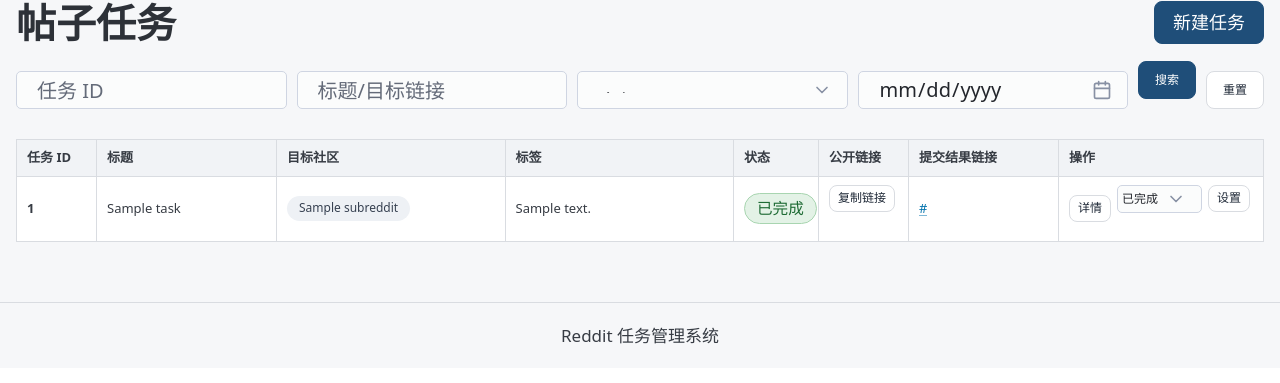
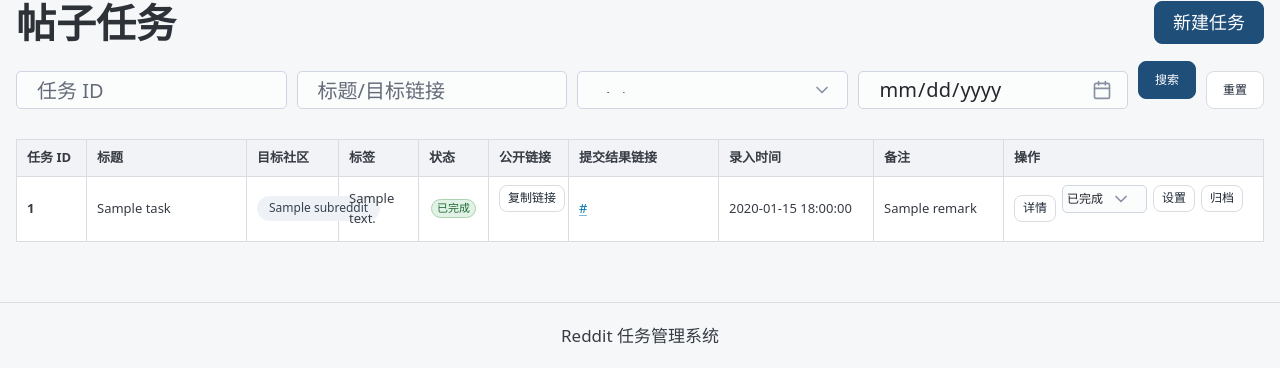
Before and after one commit to 135792468-jzl/reddit-task--home, a FastAPI app: template app/templates/tasks/posts_list.html in a window 1280 px wide. Shown: the top 383 px of the page. Run offline with FastAPI, Linux system fonts and the light colour scheme; the template is opened without the code that fills it: most values are stand-ins (such as "Sample title", 1, 10 or a date in 2020); some libraries are stand-ins or nearby versions.

Commit message:
feat: archive tasks, inline remark editing, and Beijing time display
Co-Authored-By: Claude Code <noreply@anthropic.com>

```diff
--- a/app/routers/admin_users.py
+++ b/app/routers/admin_users.py
@@ -27,7 +27,7 @@ def _fetch_users(conn):
             "username": r["username"],
             "is_admin": r["is_admin"],
             "is_active": r["is_active"],
-            "created_at": r["created_at"].strftime("%Y-%m-%d %H:%M:%S") if r["created_at"] else "",
+            "created_at": r["created_at"],
         }
         for r in rows
     ]
--- a/app/static/style.css
+++ b/app/static/style.css
@@ -132,6 +132,17 @@ footer p { margin: 0; }
   color: #1d4ed8;
   border: 1px solid #b6d4f0;
 }
+/* 列表页状态列：缩小状态胶囊，使其完整、居中地待在单元格内 */
+.table .badge-pending,
+.table .badge-completed,
+.table .badge-editing {
+  font-size: 11px;
+  padding: 1px 5px;
+  line-height: 1.3;
+  display: block;
+  width: fit-content;
+  margin: 0 auto;
+}
 .badge-list {
   display: flex;
   flex-wrap: wrap;
@@ -142,6 +153,16 @@ footer p { margin: 0; }
   color: #374151;
   border-color: #d9dce1;
   font-size: 12px;
+}
+.badge-type-post {
+  background: #e3f0fb;
+  color: #1d4ed8;
+  border: 1px solid #b6d4f0;
+}
+.badge-type-comment {
+  background: #eef1f5;
+  color: #374151;
+  border: 1px solid #d9dce1;
 }
 
 .table {
@@ -182,6 +203,34 @@ footer p { margin: 0; }
   overflow: hidden;
   text-overflow: ellipsis;
   white-space: nowrap;
+}
+.col-created { white-space: nowrap; }
+.cell-truncate {
+  display: block;
+  max-width: 100%;
+  overflow: hidden;
+  text-overflow: ellipsis;
+  white-space: nowrap;
+}
+.remark-cell { cursor: pointer; }
+.table .remark-text {
+  display: block;
+  max-width: 100%;
+  overflow: hidden;
+  text-overflow: ellipsis;
+  white-space: nowrap;
+}
+.remark-text.remark-placeholder {
+  color: var(--muted);
+  font-style: italic;
+  opacity: 0.75;
+}
+.remark-input {
+  width: 100%;
+  box-sizing: border-box;
+  margin: 0;
+  padding: 3px 6px;
+  font-size: 13px;
 }
 
 .form-group {
--- a/app/templates/admin/users_list.html
+++ b/app/templates/admin/users_list.html
@@ -31,7 +31,7 @@
         <td>{{ u.username }}{% if is_self %} <span class="muted">（我）</span>{% endif %}</td>
         <td>{% if u.is_admin %}<span class="badge badge-admin">管理员</span>{% else %}<span class="badge badge-operator">普通操作员</span>{% endif %}</td>
         <td>{% if u.is_active %}<span class="badge badge-enabled">启用</span>{% else %}<span class="badge badge-disabled">禁用</span>{% endif %}</td>
-        <td>{{ u.created_at }}</td>
+        <td>{{ u.created_at | format_time }}</td>
         <td class="actions">
           <button type="button" class="btn btn-sm" onclick="document.getElementById('reset-dialog-{{ u.id }}').showModal()">重置密码</button>
 
--- a/app/templates/base.html
+++ b/app/templates/base.html
@@ -16,6 +16,7 @@
             <a href="/tasks/comment/new" class="{{ 'active' if active_page == 'comment_new' else '' }}">录入评论</a>
             <a href="/tasks/posts" class="{{ 'active' if active_page == 'posts' else '' }}">帖子任务</a>
             <a href="/tasks/comments" class="{{ 'active' if active_page == 'comments' else '' }}">评论任务</a>
+            <a href="/tasks/archived" class="{{ 'active' if active_page == 'archived' else '' }}">归档任务</a>
             {% if current_user.is_admin %}<a href="/admin/users" class="{{ 'active' if active_page == 'admin_users' else '' }}">账号管理</a>{% endif %}
         </div>
         <div class="nav-user">
--- /dev/null
+++ b/app/templates/tasks/_remark_script.html
@@ -0,0 +1,72 @@
+<script>
+(function () {
+  function makeRemarkEditable(cell) {
+    if (cell.getAttribute('data-remark-bound')) return;
+    cell.setAttribute('data-remark-bound', '1');
+
+    var taskId = cell.getAttribute('data-task-id');
+    var current = cell.getAttribute('data-remark') || '';
+
+    cell.addEventListener('click', function () {
+      if (cell.querySelector('input')) return;
+
+      var input = document.createElement('input');
+      input.type = 'text';
+      input.className = 'remark-input';
+      input.value = current;
+      cell.innerHTML = '';
+      cell.appendChild(input);
+      input.focus();
+
+      var finished = false;
+
+      function render(text) {
+        var s = document.createElement('span');
+        s.className = 'remark-text' + (text ? '' : ' remark-placeholder');
+        s.textContent = text || '点击添加备注';
+        cell.innerHTML = '';
+        cell.appendChild(s);
+        cell.setAttribute('data-remark', text);
+        current = text;
+      }
+
+      function save() {
+        if (finished) return;
+        finished = true;
+        var value = input.value;
+        fetch('/tasks/' + taskId + '/remark', {
+          method: 'POST',
+          body: new URLSearchParams({ remark: value })
+        }).then(function (resp) { return resp.json(); })
+          .then(function (data) {
+            if (data && data.ok) {
+              render(data.remark || '');
+            } else {
+              alert('保存失败');
+              render(current);
+            }
+          })
+          .catch(function () {
+            alert('保存失败');
+            render(current);
+          });
+      }
+
+      function cancel() {
+        if (finished) return;
+        finished = true;
+        render(current);
+      }
+
+      input.addEventListener('keydown', function (e) {
+        if (e.key === 'Enter') { e.preventDefault(); save(); }
+        else if (e.key === 'Escape') { cancel(); }
+      });
+      input.addEventListener('blur', save);
+    });
+  }
+
+  var cells = document.querySelectorAll('.remark-cell');
+  Array.prototype.forEach.call(cells, makeRemarkEditable);
+})();
+</script>
--- a/app/templates/tasks/posts_list.html
+++ b/app/templates/tasks/posts_list.html
@@ -26,14 +26,16 @@
 <div class="table-wrap">
   <table class="table table-fixed">
     <colgroup>
+      <col style="width: 70px">
+      <col style="width: 160px">
+      <col>
       <col style="width: 80px">
-      <col style="width: 180px">
-      <col>
-      <col>
-      <col style="width: 85px">
-      <col style="width: 90px">
+      <col style="width: 70px">
+      <col style="width: 80px">
       <col style="width: 150px">
-      <col style="width: 205px">
+      <col style="width: 155px">
+      <col style="width: 130px">
+      <col style="width: 260px">
     </colgroup>
     <thead>
       <tr>
@@ -44,6 +46,8 @@
         <th>状态</th>
         <th>公开链接</th>
         <th style="max-width: 150px">提交结果链接</th>
+        <th>录入时间</th>
+        <th>备注</th>
         <th>操作</th>
       </tr>
     </thead>
@@ -65,10 +69,17 @@
         <td>
           {% if task.result_url %}<a href="{{ task.result_url }}" target="_blank" class="link-truncate link-truncate--result" title="{{ task.result_url }}">{{ task.result_url }}</a>{% endif %}
         </td>
+        <td class="col-created">{{ task.created_at | format_time }}</td>
+        <td class="remark-cell" data-task-id="{{ task.id }}" data-remark="{{ task.remark or '' }}">
+          <span class="remark-text {% if not task.remark %}remark-placeholder{% endif %}">{{ task.remark or '点击添加备注' }}</span>
+        </td>
         <td>
           <div class="row-actions">
             <a href="/tasks/{{ task.id }}" class="btn btn-sm">详情</a>
             {% include "tasks/_status_form.html" %}
+            <form method="post" action="/tasks/{{ task.id }}/archive">
+              <button type="submit" class="btn btn-sm">归档</button>
+            </form>
           </div>
         </td>
       </tr>
@@ -82,4 +93,5 @@
 
 {% include "tasks/_copy_script.html" %}
 {% include "tasks/_status_script.html" %}
+{% include "tasks/_remark_script.html" %}
 {% endblock %}
--- a/app/templating.py
+++ b/app/templating.py
@@ -1,9 +1,32 @@
 """Jinja2 模板实例，供入口与各路由共用，避免循环导入。"""
+import datetime
 from pathlib import Path
+from zoneinfo import ZoneInfo
 
 from fastapi.templating import Jinja2Templates
 
 BASE_DIR = Path(__file__).resolve().parent
+
+# 前端展示时间统一使用北京时间（UTC+8）。
+_SHANGHAI_TZ = ZoneInfo("Asia/Shanghai")
+
+
+def _format_time(value):
+    """把时间统一转成北京时间并格式化为 YYYY-MM-DD HH:mm:ss（去微秒、去时区后缀）。
+
+    数据库时间为 timestamptz（UTC），psycopg 返回带 tzinfo 的 datetime；
+    这里统一 astimezone 到 Asia/Shanghai。空值返回空字符串，不报错。
+    """
+    if not value:
+        return ""
+    if isinstance(value, datetime.datetime):
+        dt = value
+        if dt.tzinfo is None:
+            dt = dt.replace(tzinfo=datetime.timezone.utc)
+        return dt.astimezone(_SHANGHAI_TZ).strftime("%Y-%m-%d %H:%M:%S")
+    if isinstance(value, datetime.date):
+        return value.strftime("%Y-%m-%d")
+    return str(value)
 
 
 def _inject_current_user(request):
@@ -18,6 +41,7 @@ _NAV_ACTIVE = {
     "/tasks/comment": "comment_new",
     "/tasks/posts": "posts",
     "/tasks/comments": "comments",
+    "/tasks/archived": "archived",
 }
 
 
@@ -36,3 +60,4 @@ templates = Jinja2Templates(
     directory=str(BASE_DIR / "templates"),
     context_processors=[_inject_current_user, _inject_active_page],
 )
+templates.env.filters["format_time"] = _format_time
```
Also changed, not shown: app/routers/tasks.py (+87 -4 lines), app/templates/tasks/archived_list.html (added, +75 -0 lines), app/templates/tasks/comments_list.html (+17 -5 lines), app/templates/tasks/detail.html (+7 -2 lines).
